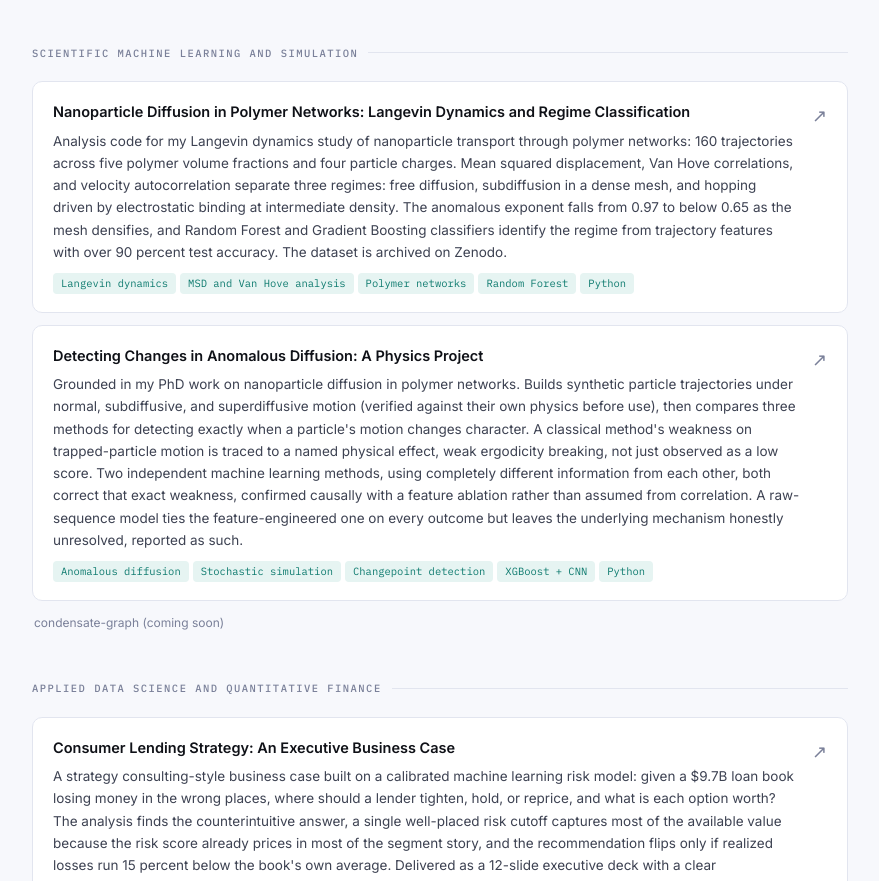
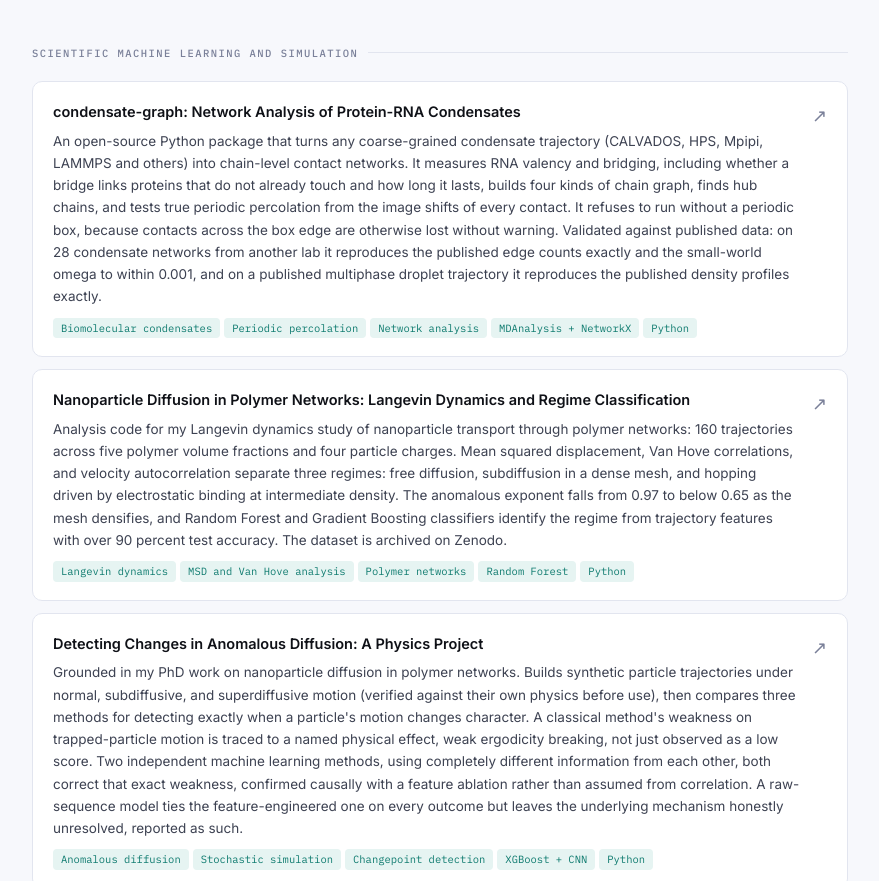
Before and after one commit to armotezakker/armotezakker.github.io, a plain HTML site: page index.html in a window 1280 px wide. Shown: the part 1073-1954 px from the top of the page, without its empty margins (200-1079 px from the left). Drawn offline with Linux system fonts and the light colour scheme.

Commit message:
Add condensate-graph project card to the scientific section

```diff
--- a/index.html
+++ b/index.html
@@ -381,6 +381,31 @@
     <div class="section-label">scientific machine learning and simulation</div>
     <div class="projects-list">
 
+      <a class="project-card" href="https://github.com/armotezakker/condensate-graph" target="_blank" rel="noopener">
+        <div>
+          <div class="project-name">condensate-graph: Network Analysis of Protein-RNA Condensates</div>
+          <div class="project-desc">
+            An open-source Python package that turns any coarse-grained condensate trajectory (CALVADOS, HPS,
+            Mpipi, LAMMPS and others) into chain-level contact networks. It measures RNA valency and bridging,
+            including whether a bridge links proteins that do not already touch and how long it lasts, builds
+            four kinds of chain graph, finds hub chains, and tests true periodic percolation from the image
+            shifts of every contact. It refuses to run without a periodic box, because contacts across the box
+            edge are otherwise lost without warning. Validated against published data: on 28 condensate
+            networks from another lab it reproduces the published edge counts exactly and the small-world
+            omega to within 0.001, and on a published multiphase droplet trajectory it reproduces the
+            published density profiles exactly.
+          </div>
+          <div class="project-stack">
+            <span class="project-badge">Biomolecular condensates</span>
+            <span class="project-badge">Periodic percolation</span>
+            <span class="project-badge">Network analysis</span>
+            <span class="project-badge">MDAnalysis + NetworkX</span>
+            <span class="project-badge">Python</span>
+          </div>
+        </div>
+        <div class="project-arrow">↗</div>
+      </a>
+
       <a class="project-card" href="https://github.com/armotezakker/nanoparticle-diffusion" target="_blank" rel="noopener">
         <div>
           <div class="project-name">Nanoparticle Diffusion in Polymer Networks: Langevin Dynamics and Regime Classification</div>
@@ -428,8 +453,6 @@
         </div>
         <div class="project-arrow">↗</div>
       </a>
-
-      <div class="project-deck-link" style="margin: 0 0 0 2px; color: var(--ink-3);">condensate-graph (coming soon)</div>
 
     </div>
   </div>
```
